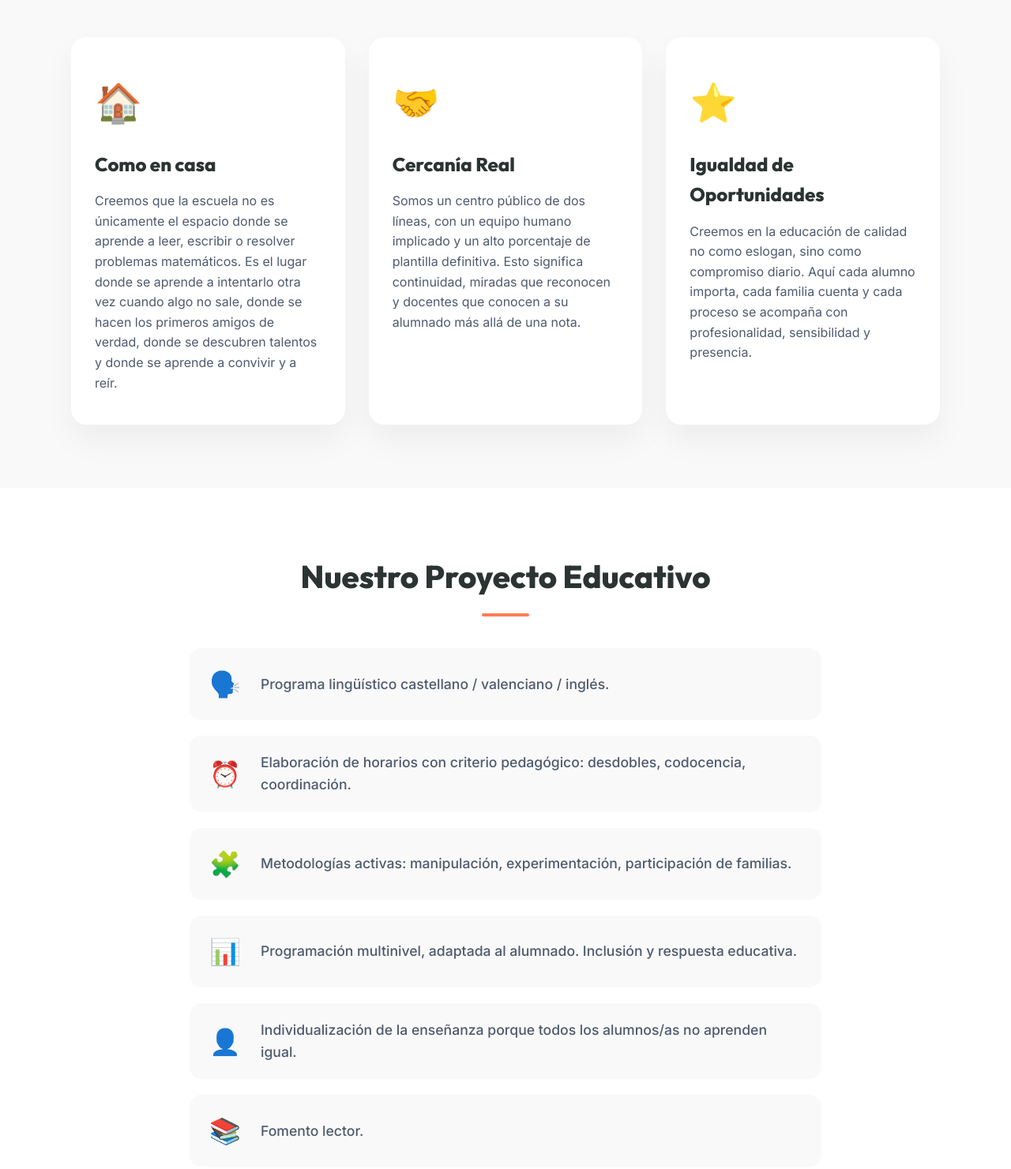
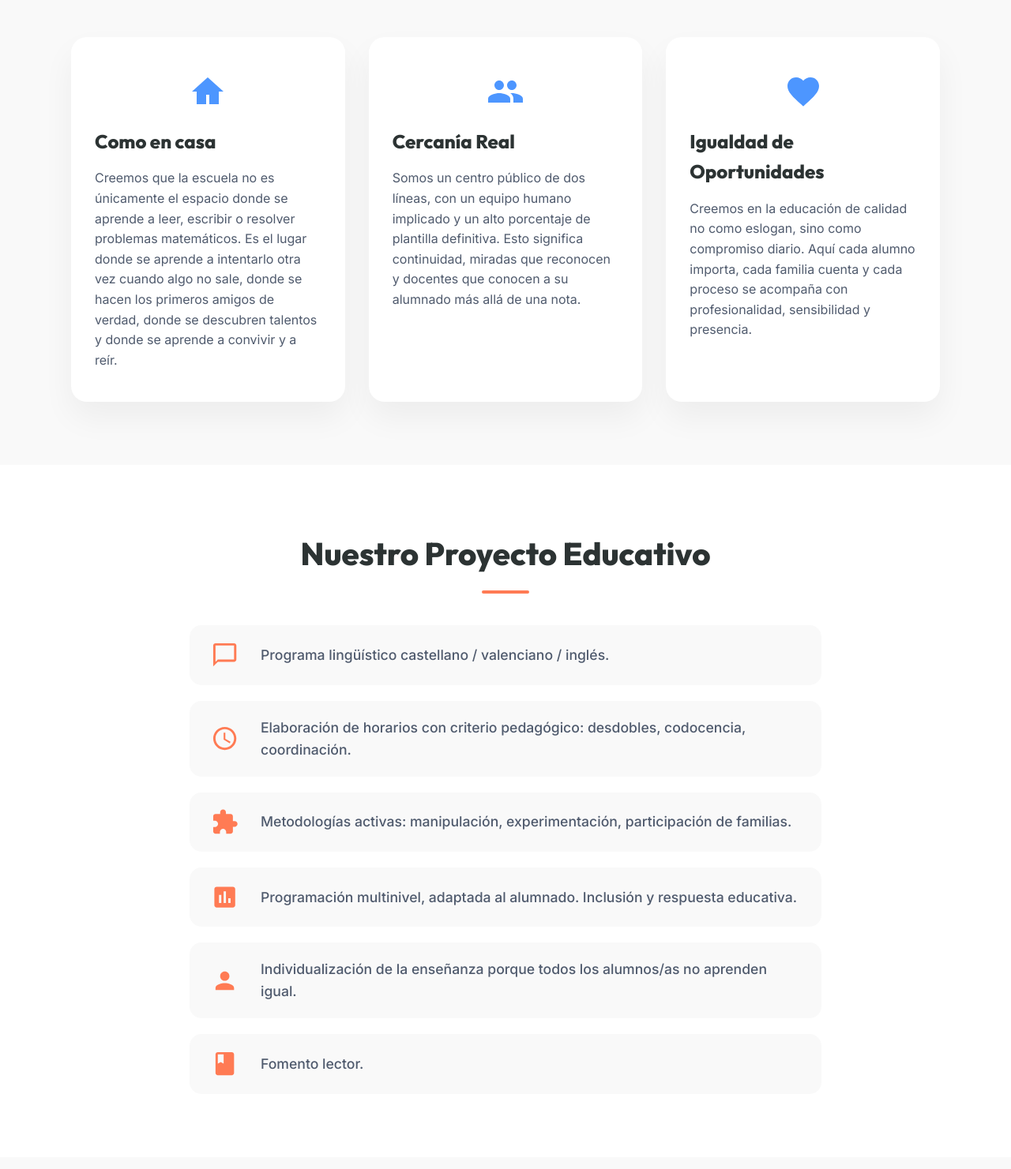
Before and after one commit to carlosdiaztorres/jaumei_intro, a plain HTML site: page index.html in a window 1280 px wide. Shown: the part 1070-2551 px from the top of the page at 79% size. Drawn offline with Linux system fonts and the light colour scheme.

Commit message:
feat: Replace emojis with flat SVG icons and add favicon

```diff
--- a/index.html
+++ b/index.html
@@ -4,6 +4,8 @@
     <meta charset="UTF-8">
     <meta name="viewport" content="width=device-width, initial-scale=1.0">
     <title>Bienvenidos al CEIP Jaume I</title>
+    <link rel="icon" type="image/jpeg" href="assets/cropped-cropped-LOGO-BYN.jpg">
+    <link rel="apple-touch-icon" href="assets/cropped-cropped-LOGO-BYN.jpg">
     <link rel="preconnect" href="https://fonts.googleapis.com">
     <link rel="preconnect" href="https://fonts.gstatic.com" crossorigin>
     <link href="https://fonts.googleapis.com/css2?family=Outfit:wght@400;600;800&family=Inter:wght@400;500;600&display=swap" rel="stylesheet">
@@ -37,19 +39,25 @@
 
             <div class="philosophy-grid">
                 <div class="card">
-                    <div class="card-icon">🏠</div>
+                    <div class="card-icon">
+                        <svg viewBox="0 0 24 24" width="1em" height="1em" fill="currentColor"><path d="M12 3L2 12h3v8h6v-6h2v6h6v-8h3L12 3z"/></svg>
+                    </div>
                     <h3>Como en casa</h3>
                     <p>Creemos que la escuela no es únicamente el espacio donde se aprende a leer, escribir o resolver problemas matemáticos. Es el lugar donde se aprende a intentarlo otra vez cuando algo no sale, donde se hacen los primeros amigos de verdad, donde se descubren talentos y donde se aprende a convivir y a reír.</p>
                 </div>
 
                 <div class="card">
-                    <div class="card-icon">🤝</div>
+                    <div class="card-icon">
+                        <svg viewBox="0 0 24 24" width="1em" height="1em" fill="currentColor"><path d="M16 11c1.66 0 2.99-1.34 2.99-3S17.66 5 16 5c-1.66 0-3 1.34-3 3s1.34 3 3 3zm-8 0c1.66 0 2.99-1.34 2.99-3S9.66 5 8 5C6.34 5 5 6.34 5 8s1.34 3 3 3zm0 2c-2.33 0-7 1.17-7 3.5V19h14v-2.5c0-2.33-4.67-3.5-7-3.5zm8 0c-.29 0-.62.02-.97.05 1.16.84 1.97 1.97 1.97 3.45V19h6v-2.5c0-2.33-4.67-3.5-7-3.5z"/></svg>
+                    </div>
                     <h3>Cercanía Real</h3>
                     <p>Somos un centro público de dos líneas, con un equipo humano implicado y un alto porcentaje de plantilla definitiva. Esto significa continuidad, miradas que reconocen y docentes que conocen a su alumnado más allá de una nota.</p>
                 </div>
 
                 <div class="card">
-                    <div class="card-icon">⭐</div>
+                    <div class="card-icon">
+                        <svg viewBox="0 0 24 24" width="1em" height="1em" fill="currentColor"><path d="M12 21.35l-1.45-1.32C5.4 15.36 2 12.28 2 8.5 2 5.42 4.42 3 7.5 3c1.74 0 3.41.81 4.5 2.09C13.09 3.81 14.76 3 16.5 3 19.58 3 22 5.42 22 8.5c0 3.78-3.4 6.86-8.55 11.54L12 21.35z"/></svg>
+                    </div>
                     <h3>Igualdad de Oportunidades</h3>
                     <p>Creemos en la educación de calidad no como eslogan, sino como compromiso diario. Aquí cada alumno importa, cada familia cuenta y cada proceso se acompaña con profesionalidad, sensibilidad y presencia.</p>
                 </div>
@@ -63,27 +71,39 @@
             <h2>Nuestro Proyecto Educativo</h2>
             <div class="features-list">
                 <div class="feature-item">
-                    <div class="feature-icon">🗣️</div>
+                    <div class="feature-icon">
+                        <svg viewBox="0 0 24 24" width="1em" height="1em" fill="currentColor"><path d="M20 2H4c-1.1 0-2 .9-2 2v18l4-4h14c1.1 0 2-.9 2-2V4c0-1.1-.9-2-2-2zm0 14H6l-2 2V4h16v12z"/></svg>
+                    </div>
                     <div class="feature-text">Programa lingüístico castellano / valenciano / inglés.</div>
                 </div>
                 <div class="feature-item">
-                    <div class="feature-icon">⏰</div>
+                    <div class="feature-icon">
+                        <svg viewBox="0 0 24 24" width="1em" height="1em" fill="currentColor"><path d="M11.99 2C6.47 2 2 6.48 2 12s4.47 10 9.99 10C17.52 22 22 17.52 22 12S17.52 2 11.99 2zM12 20c-4.42 0-8-3.58-8-8s3.58-8 8-8 8 3.58 8 8-3.58 8-8 8zm.5-13H11v6l5.25 3.15.75-1.23-4.5-2.67z"/></svg>
+                    </div>
                     <div class="feature-text">Elaboración de horarios con criterio pedagógico: desdobles, codocencia, coordinación.</div>
                 </div>
                 <div class="feature-item">
-                    <div class="feature-icon">🧩</div>
+                    <div class="feature-icon">
+                        <svg viewBox="0 0 24 24" width="1em" height="1em" fill="currentColor"><path d="M20.5 11H19V7c0-1.1-.9-2-2-2h-4V3.5C13 2.12 11.88 1 10.5 1S8 2.12 8 3.5V5H4c-1.1 0-1.99.9-1.99 2v3.8H3.5c1.49 0 2.7 1.21 2.7 2.7s-1.21 2.7-2.7 2.7H2V20c0 1.1.9 2 2 2h3.8v-1.5c0-1.49 1.21-2.7 2.7-2.7 1.49 0 2.7 1.21 2.7 2.7V22H17c1.1 0 2-.9 2-2v-4h1.5c1.38 0 2.5-1.12 2.5-2.5S21.88 11 20.5 11z"/></svg>
+                    </div>
                     <div class="feature-text">Metodologías activas: manipulación, experimentación, participación de familias.</div>
                 </div>
                 <div class="feature-item">
-                    <div class="feature-icon">📊</div>
+                    <div class="feature-icon">
+                        <svg viewBox="0 0 24 24" width="1em" height="1em" fill="currentColor"><path d="M19 3H5c-1.1 0-2 .9-2 2v14c0 1.1.9 2 2 2h14c1.1 0 2-.9 2-2V5c0-1.1-.9-2-2-2zM9 17H7v-7h2v7zm4 0h-2V7h2v10zm4 0h-2v-4h2v4z"/></svg>
+                    </div>
                     <div class="feature-text">Programación multinivel, adaptada al alumnado. Inclusión y respuesta educativa.</div>
                 </div>
                 <div class="feature-item">
-                    <div class="feature-icon">👤</div>
+                    <div class="feature-icon">
+                        <svg viewBox="0 0 24 24" width="1em" height="1em" fill="currentColor"><path d="M12 12c2.21 0 4-1.79 4-4s-1.79-4-4-4-4 1.79-4 4 1.79 4 4 4zm0 2c-2.67 0-8 1.34-8 4v2h16v-2c0-2.66-5.33-4-8-4z"/></svg>
+                    </div>
                     <div class="feature-text">Individualización de la enseñanza porque todos los alumnos/as no aprenden igual.</div>
                 </div>
                 <div class="feature-item">
-                    <div class="feature-icon">📚</div>
+                    <div class="feature-icon">
+                        <svg viewBox="0 0 24 24" width="1em" height="1em" fill="currentColor"><path d="M18 2H6c-1.1 0-2 .9-2 2v16c0 1.1.9 2 2 2h12c1.1 0 2-.9 2-2V4c0-1.1-.9-2-2-2zM6 4h5v8l-2.5-1.5L6 12V4z"/></svg>
+                    </div>
                     <div class="feature-text">Fomento lector.</div>
                 </div>
             </div>
--- a/styles.css
+++ b/styles.css
@@ -192,6 +192,9 @@ h2::after {
 .card-icon {
     font-size: 3rem;
     margin-bottom: 20px;
+    color: var(--secondary);
+    display: flex;
+    justify-content: center;
 }
 
 .card h3 {
@@ -224,10 +227,14 @@ h2::after {
 }
 
 .feature-icon {
-    font-size: 2rem;
+    font-size: 2.2rem;
     margin-right: 20px;
     min-width: 50px;
     text-align: center;
+    color: var(--primary);
+    display: flex;
+    justify-content: center;
+    align-items: center;
 }
 
 .feature-text {
```
